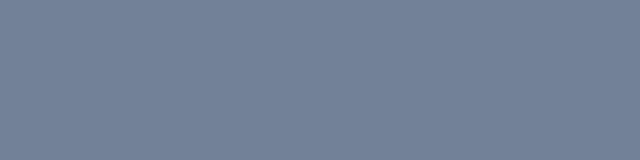
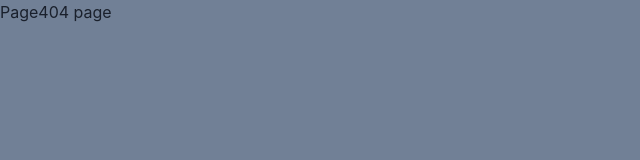
Before and after one commit to kazu-S-1110/react-ts-jake-userapp_210808, a React (Create React App) app: page /user_management in a window 1280 px wide. Shown: the top 160 px of the page, without its empty margins (0-640 px from the left). Built offline with nearby package versions, Linux system fonts and the light colour scheme.

Commit message:
page404へのルート設定。意外と落とし穴があるもんだ。

```diff
--- /dev/null
+++ b/src/components/pages/Page404.tsx
@@ -0,0 +1,5 @@
+import { memo, VFC } from 'react';
+
+export const Page404: VFC = memo(() => {
+  return <div>Page404 page</div>;
+});
--- a/src/router/Router.tsx
+++ b/src/router/Router.tsx
@@ -1,6 +1,7 @@
 import { memo, VFC } from 'react';
 import { Route, Switch } from 'react-router';
 import { Login } from '../components/pages/Login';
+import { Page404 } from '../components/pages/Page404';
 import { HomeRoutes } from './HomeRoutes';
 
 export const Router: VFC = memo(() => {
@@ -24,7 +25,10 @@ export const Router: VFC = memo(() => {
             ))}
           </Switch>
         )}
-      ></Route>
+      />
+      <Route path="*">
+        <Page404 />
+      </Route>
     </Switch>
   );
 });
```
Also changed, not shown: src/router/HomeRoutes.tsx (+7 -0 lines).
